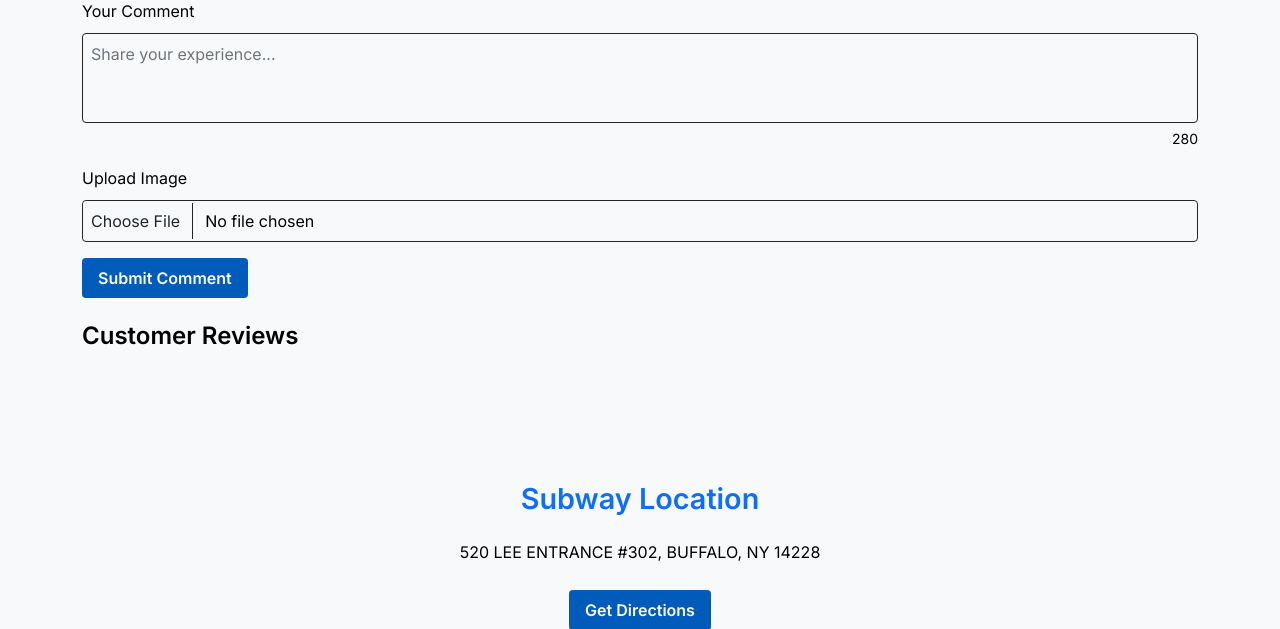
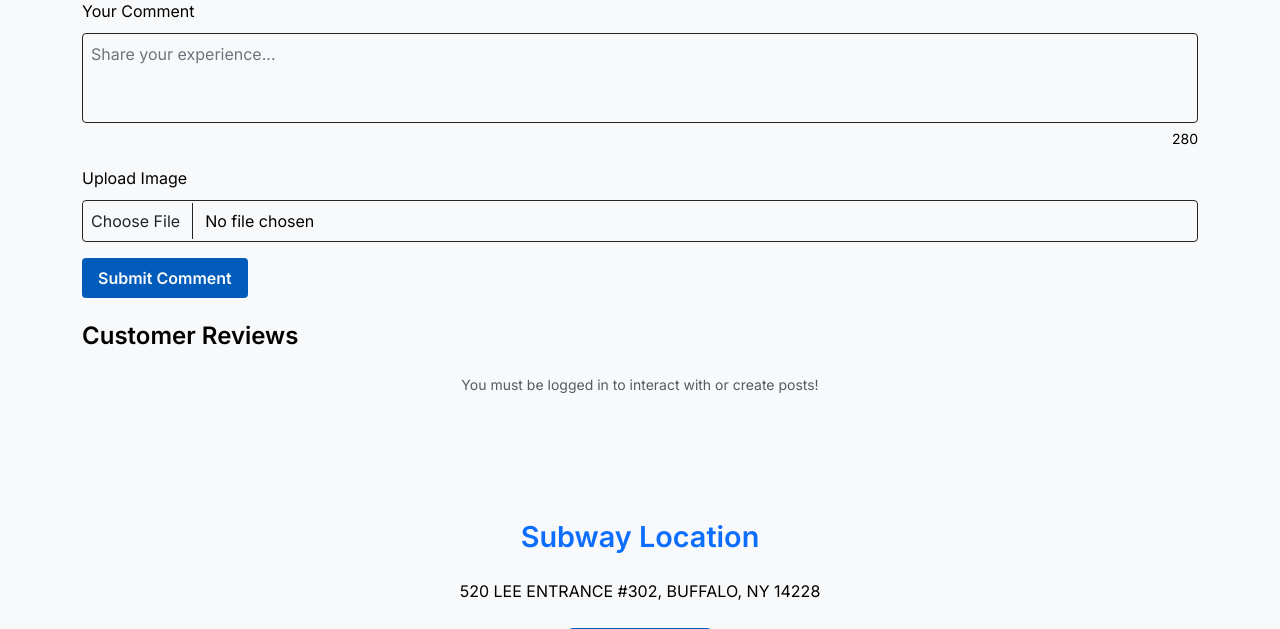
Before and after one commit to h3rogam3r8/cse-312, a Flask app: page /subway in a window 1280 px wide. Shown: the part 1555-2184 px from the top of the page. Run offline with Flask 3, Linux system fonts and the light colour scheme; data that the repository does not hold is empty; some libraries are stand-ins or nearby versions.

Commit message:
additional misc html update

```diff
--- a/templates/html/menu/austin_kitchen.html
+++ b/templates/html/menu/austin_kitchen.html
@@ -133,7 +133,7 @@
     <!-- Comments Section -->
     <div id="commentsSection">
         <h5 class="mb-4">Customer Reviews</h5>
-        <!-- <p class="text-center text-muted small">Hover over the interactions to see who might've liked or disliked! (updated in real time...)</p> -->
+        <p class="text-center text-muted small">You must be logged in to interact with or create posts!</p>
         <!-- Comments will load here -->
         {% for comment in comments %}
         <div class="comment mb-3 border p-3">
--- a/templates/html/menu/bollywood_bistro.html
+++ b/templates/html/menu/bollywood_bistro.html
@@ -97,7 +97,7 @@
     <!-- Comments Section -->
     <div id="commentsSection">
         <h5 class="mb-4">Customer Reviews</h5>
-        <!-- <p class="text-center text-muted small">Hover over the interactions to see who might've liked or disliked! (updated in real time...)</p> -->
+        <p class="text-center text-muted small">You must be logged in to interact with or create posts!</p>
         <!-- Comments will load here -->
         {% for comment in comments %}
         <div class="comment mb-3 border p-3">
--- a/templates/html/menu/chick_mex.html
+++ b/templates/html/menu/chick_mex.html
@@ -109,7 +109,7 @@
     <!-- Comments Section -->
     <div id="commentsSection">
         <h5 class="mb-4">Customer Reviews</h5>
-        <!-- <p class="text-center text-muted small">Hover over the interactions to see who might've liked or disliked! (updated in real time...)</p> -->
+        <p class="text-center text-muted small">You must be logged in to interact with or create posts!</p>
         <!-- Comments will load here -->
         {% for comment in comments %}
         <div class="comment mb-3 border p-3">
--- a/templates/html/menu/dancing_chopsticks.html
+++ b/templates/html/menu/dancing_chopsticks.html
@@ -109,7 +109,7 @@
     <!-- Comments Section -->
     <div id="commentsSection">
         <h5 class="mb-4">Customer Reviews</h5>
-        <!-- <p class="text-center text-muted small">Hover over the interactions to see who might've liked or disliked! (updated in real time...)</p> -->
+        <p class="text-center text-muted small">You must be logged in to interact with or create posts!</p>
         <!-- Comments will load here -->
         {% for comment in comments %}
         <div class="comment mb-3 border p-3">
--- a/templates/html/menu/kung_fu_tea.html
+++ b/templates/html/menu/kung_fu_tea.html
@@ -109,7 +109,7 @@
     <!-- Comments Section -->
     <div id="commentsSection">
         <h5 class="mb-4">Customer Reviews</h5>
-        <!-- <p class="text-center text-muted small">Hover over the interactions to see who might've liked or disliked! (updated in real time...)</p> -->
+        <p class="text-center text-muted small">You must be logged in to interact with or create posts!</p>
         <!-- Comments will load here -->
         {% for comment in comments %}
         <div class="comment mb-3 border p-3">
--- a/templates/html/menu/la_rosa.html
+++ b/templates/html/menu/la_rosa.html
@@ -110,7 +110,7 @@
     <!-- Comments Section -->
     <div id="commentsSection">
         <h5 class="mb-4">Customer Reviews</h5>
-        <!-- <p class="text-center text-muted small">Hover over the interactions to see who might've liked or disliked! (updated in real time...)</p> -->
+        <p class="text-center text-muted small">You must be logged in to interact with or create posts!</p>
         <!-- Comments will load here -->
         {% for comment in comments %}
         <div class="comment mb-3 border p-3">
--- a/templates/html/menu/poke_factory.html
+++ b/templates/html/menu/poke_factory.html
@@ -109,7 +109,7 @@
     <!-- Comments Section -->
     <div id="commentsSection">
         <h5 class="mb-4">Customer Reviews</h5>
-        <!-- <p class="text-center text-muted small">Hover over the interactions to see who might've liked or disliked! (updated in real time...)</p> -->
+        <p class="text-center text-muted small">You must be logged in to interact with or create posts!</p>
         <!-- Comments will load here -->
         {% for comment in comments %}
         <div class="comment mb-3 border p-3">
--- a/templates/html/menu/subway.html
+++ b/templates/html/menu/subway.html
@@ -109,7 +109,7 @@
     <!-- Comments Section -->
     <div id="commentsSection">
         <h5 class="mb-4">Customer Reviews</h5>
-        <!-- <p class="text-center text-muted small">Hover over the interactions to see who might've liked or disliked! (updated in real time...)</p> -->
+        <p class="text-center text-muted small">You must be logged in to interact with or create posts!</p>
         <!-- Comments will load here -->
         {% for comment in comments %}
         <div class="comment mb-3 border p-3">
--- a/templates/html/menu/young_chow.html
+++ b/templates/html/menu/young_chow.html
@@ -108,7 +108,7 @@
     <!-- Comments Section -->
     <div id="commentsSection">
         <h5 class="mb-4">Customer Reviews</h5>
-        <!-- <p class="text-center text-muted small">Hover over the interactions to see who might've liked or disliked! (updated in real time...)</p> -->
+        <p class="text-center text-muted small">You must be logged in to interact with or create posts!</p>
         <!-- Comments will load here -->
         {% for comment in comments %}
         <div class="comment mb-3 border p-3">
```
